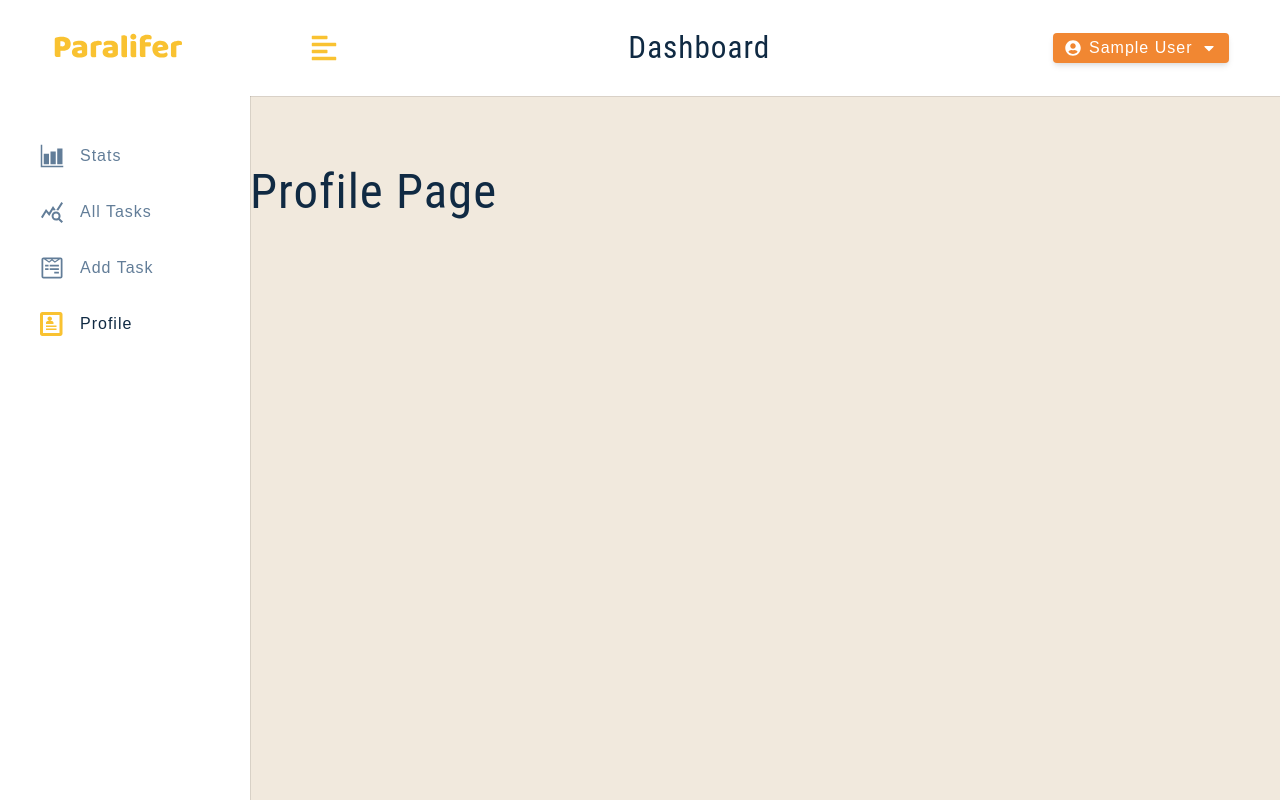
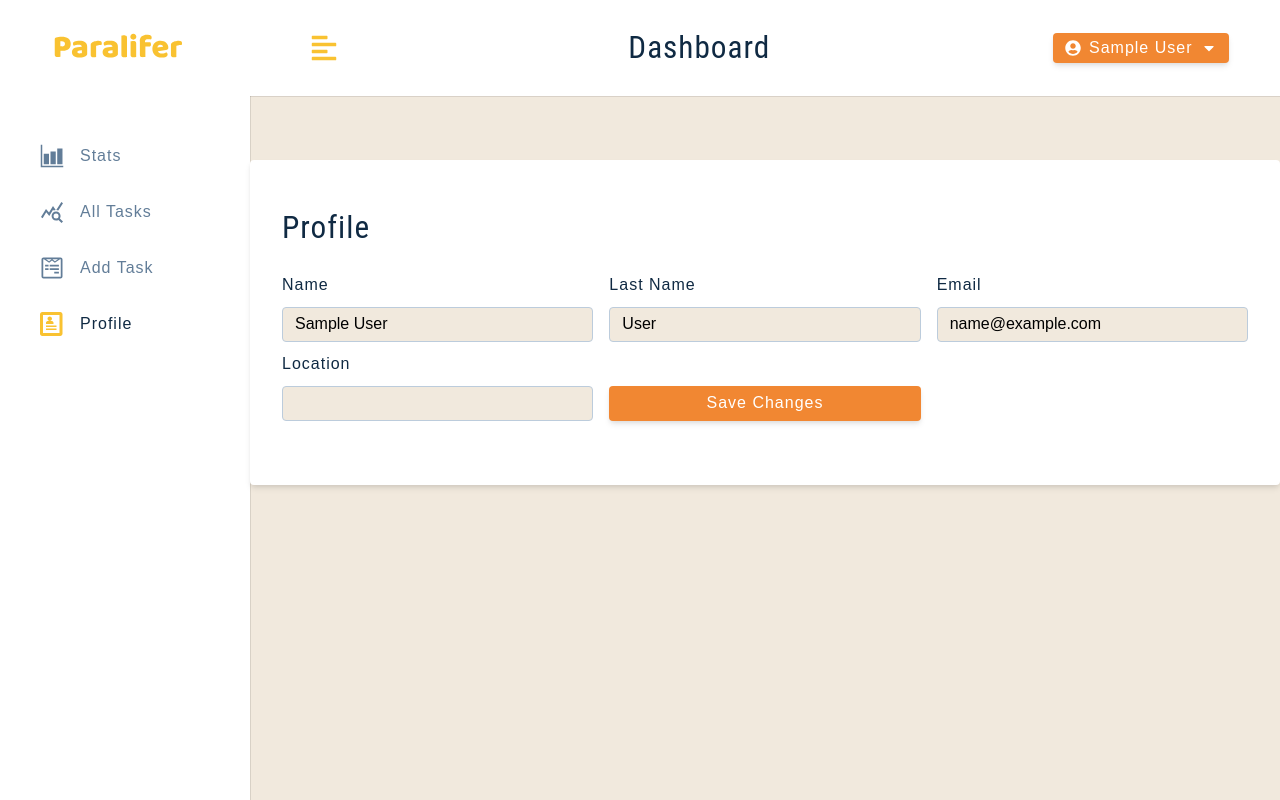
Before and after one commit to Theo-Selin/Paralifer, a React (Create React App) app in the folder client/: page /profile in a window 1280 px wide. Built offline with nearby package versions, Linux system fonts and the light colour scheme; sample sign-in values are in the browser's storage.

Commit message:
Update user functionality with axios interceptors

```diff
--- a/client/src/context/actions.js
+++ b/client/src/context/actions.js
@@ -11,3 +11,7 @@
 
 export const TOGGLE_SIDEBAR = "TOGGLE_SIDEBAR"
 export const LOGOUT_USER = "LOGOUT_USER"
+
+export const UPDATE_USER_BEGIN = "UPDATE_USER_BEGIN"
+export const UPDATE_USER_SUCCESS = "UPDATE_USER_SUCCESS"
+export const UPDATE_USER_ERROR = "UPDATE_USER_ERROR"
--- a/client/src/context/appContext.js
+++ b/client/src/context/appContext.js
@@ -1,7 +1,7 @@
-import React, {useReducer, useContext} from 'react'
+import React, { useReducer, useContext } from "react";
 
-import reducer from './reducer'
-import axios from 'axios'
+import reducer from "./reducer";
+import axios from "axios";
 
 import {
   DISPLAY_ALERT,
@@ -13,108 +13,167 @@
   LOGIN_USER_SUCCESS,
   LOGIN_USER_ERROR,
   TOGGLE_SIDEBAR,
-    LOGOUT_USER
-} from "./actions"
+  LOGOUT_USER,
+  UPDATE_USER_BEGIN,
+  UPDATE_USER_SUCCESS,
+  UPDATE_USER_ERROR,
+} from "./actions";
 
-const user = localStorage.getItem("user")
-const token = localStorage.getItem("token")
-const userLocation = localStorage.getItem("location")
+const user = localStorage.getItem("user");
+const token = localStorage.getItem("token");
+const userLocation = localStorage.getItem("location");
 
 const initialState = {
   isLoading: false,
   showAlert: false,
   alertText: "",
   alertType: "",
-    user: user? JSON.parse(user):null,
+  user: user ? JSON.parse(user) : null,
   token: token,
   userLocation: userLocation || "",
   jobLocation: userLocation || "",
-    showSidebar: false
+  showSidebar: false,
+};
+
+const AppContext = React.createContext();
+
+const AppProvider = ({ children }) => {
+  const [state, dispatch] = useReducer(reducer, initialState);
+
+  // axios
+  const authFetch = axios.create({
+    baseURL: "/api/v1",
+  });
+
+  //request
+  authFetch.interceptors.request.use(
+    (config) => {
+      config.headers.common["Authorization"] = `Bearer ${state.token}`
+      return config
+    },
+    (error) => {
+      return Promise.reject(error)
     }
-
-const AppContext = React.createContext()
-
-
-const AppProvider = ({children}) => {
-    const [state, dispatch] = useReducer(reducer, initialState)
+  )
+    //response
+    authFetch.interceptors.response.use(
+      (response) => {
+        return response;
+      },
+      (error) => {
+        console.log(error.response)
+        if(error.response.status === 401){
+            console.log("AUTH ERROR")
+        }
+        return Promise.reject(error)
+      }
+    );
 
   const displayAlert = () => {
-        dispatch({type: DISPLAY_ALERT})
+    dispatch({ type: DISPLAY_ALERT })
     clearAlert()
-    }
+  };
 
   const clearAlert = () => {
     setTimeout(() => {
-            dispatch({type: CLEAR_ALERT})
-        }, 3000)
-    }
+      dispatch({ type: CLEAR_ALERT });
+    }, 3000);
+  };
 
   const addUserToLocalStorage = ({ user, token, location }) => {
-        localStorage.setItem("user", JSON.stringify(user))
-        localStorage.setItem("token", token)
-        localStorage.setItem("location", location)
-    }
+    localStorage.setItem("user", JSON.stringify(user));
+    localStorage.setItem("token", token);
+    localStorage.setItem("location", location);
+  };
 
   const removeUserFromLocalStorage = () => {
-        localStorage.removeItem("user")
-        localStorage.removeItem("token")
-        localStorage.removeItem("location")
-    }
+    localStorage.removeItem("user");
+    localStorage.removeItem("token");
+    localStorage.removeItem("location");
+  };
 
   const registerUser = async (currentUser) => {
-        dispatch({ type: REGISTER_USER_BEGIN })
+    dispatch({ type: REGISTER_USER_BEGIN });
     try {
-            const response = await axios.post("/api/v1/auth/register", currentUser)
+      const response = await axios.post("/api/v1/auth/register", currentUser);
       // console.log(response)
-            const {user, token, location} = response.data
+      const { user, token, location } = response.data;
       dispatch({
         type: REGISTER_USER_SUCCESS,
-                payload: {user, token, location}
-            })
-            addUserToLocalStorage({ user, token, location })
+        payload: { user, token, location },
+      });
+      addUserToLocalStorage({ user, token, location });
     } catch (error) {
       // console.log(error.response)
       dispatch({
         type: REGISTER_USER_ERROR,
-                payload: { msg: error.response.data.message }
+        payload: { msg: error.response.data.message },
+      });
+    }
+    clearAlert();
+  };
+  const loginUser = async (currentUser) => {
+    dispatch({ type: LOGIN_USER_BEGIN });
+    try {
+      const { data } = await axios.post("/api/v1/auth/login", currentUser);
+      const { user, token, location } = data;
+      dispatch({
+        type: LOGIN_USER_SUCCESS,
+        payload: { user, token, location },
+      });
+      addUserToLocalStorage({ user, token, location });
+    } catch (error) {
+      dispatch({
+        type: LOGIN_USER_ERROR,
+        payload: { msg: error.response.data.message },
+      });
+    }
+    clearAlert();
+    console.log(currentUser);
+  };
+  const toggleSidebar = () => {
+    dispatch({ type: TOGGLE_SIDEBAR });
+  };
+  const logoutUser = () => {
+    dispatch({ type: LOGOUT_USER });
+    removeUserFromLocalStorage();
+  };
+  const updateUser = async (currentUser) => {
+      dispatch({type: UPDATE_USER_BEGIN})
+    try {
+      const { data } = await authFetch.patch("/auth/updateUser", currentUser);
+
+      const {user, location, token} = data
+
+      dispatch({type: UPDATE_USER_SUCCESS, payload: {user, location, token}})
+      addUserToLocalStorage({user, location, token})
+    } catch (error) {
+        dispatch({
+            type: UPDATE_USER_ERROR,
+            payload: {msg: error.response.data.message}
         })
     }
     clearAlert()
-    }
-    const loginUser = async (currentUser) => {
-        dispatch({ type: LOGIN_USER_BEGIN })
-        try {
-            const { data } = await axios.post("/api/v1/auth/login", currentUser)
-            const { user, token, location } = data
-            dispatch({
-                type: LOGIN_USER_SUCCESS,
-                payload: { user, token, location }
-            })
-            addUserToLocalStorage({ user, token, location })
-        } catch (error) {
-            dispatch({
-                type: LOGIN_USER_ERROR,
-                payload: { msg: error.response.data.message }
-            })
-        }
-        clearAlert()
-        console.log(currentUser)
-    }
-    const toggleSidebar = () => {
-        dispatch({type: TOGGLE_SIDEBAR})
-    }
-    const logoutUser = () => {
-        dispatch({type: LOGOUT_USER})
-        removeUserFromLocalStorage()
-    }
-    return <AppContext.Provider value={{...state, displayAlert, registerUser, loginUser, toggleSidebar, logoutUser}}>
+  };
+  return (
+    <AppContext.Provider
+      value={{
+        ...state,
+        displayAlert,
+        registerUser,
+        loginUser,
+        toggleSidebar,
+        logoutUser,
+        updateUser,
+      }}
+    >
       {children}
     </AppContext.Provider>
-
-}
+  );
+};
 
 const useAppContext = () => {
-    return useContext(AppContext)
-}
+  return useContext(AppContext);
+};
 
-export {AppProvider, initialState, useAppContext}
+export { AppProvider, initialState, useAppContext };
--- a/client/src/context/reducer.js
+++ b/client/src/context/reducer.js
@@ -8,7 +8,10 @@
     LOGIN_USER_SUCCESS,
     LOGIN_USER_ERROR,
     TOGGLE_SIDEBAR,
-    LOGOUT_USER
+    LOGOUT_USER,
+    UPDATE_USER_BEGIN,
+    UPDATE_USER_SUCCESS,
+    UPDATE_USER_ERROR,
 } from "./actions"
 
 import { initialState } from "./appContext"
@@ -94,6 +97,31 @@
             jobLocation: "",
             userLocation: ""}
     }
+    if(action.type === UPDATE_USER_BEGIN){
+        return { ...state, isLoading: true }
+    }
+    if(action.type === UPDATE_USER_SUCCESS){
+        return {
+            ...state,
+            isLoading: false,
+            token: action.payload.token,
+            user: action.payload.user,
+            userLocation: action.payload.location,
+            jobLocation: action.payload.location,
+            showAlert: true,
+            alertType: "success",
+            alertText: "User Profile Updated"
+        }
+    }
+    if(action.type === UPDATE_USER_ERROR){
+        return {
+            ...state,
+            isLoading: false,
+            showAlert: true,
+            alertType: "danger",
+            alertText: action.payload.msg
+        }
+    }
     throw new Error(`no such action : ${action.type}`)
 }
 
--- a/client/src/pages/dashboard/Profile.js
+++ b/client/src/pages/dashboard/Profile.js
@@ -1,10 +1,64 @@
-import React from 'react'
+import { useState } from 'react'
+import { FormRow, Alert} from '../../components'
+import { useAppContext } from '../../context/appContext.js'
+import Wrapper from '../../assets/wrappers/DashboardFormPage'
 
 const Profile = () => {
+  const {user, showAlert, displayAlert, updateUser, isLoading} = useAppContext()
+
+  const [name, setName] = useState(user?.name)
+  const [email, setEmail] = useState(user?.email)
+  const [lastName, setLastName] = useState(user?.lastName)
+  const [location, setLocation] = useState(user?.location)
+
+  const handleSubmit = (e) => {
+    e.preventDefault()
+
+    // remove while testing
+    // if (!name || !email || !lastName || !location) {
+    //   displayAlert()
+    //   return
+    // }
+    updateUser({name, email, lastName, location})
+  }
+
   return (
-    <h1>
-      Profile Page
-    </h1>
+    <Wrapper>
+      <form className="form" onSubmit={handleSubmit}>
+      <h3>Profile</h3>
+      {showAlert && <Alert />}
+      <div className="form-center">
+        <FormRow
+          type="text"
+          name="name"
+          value={name}
+          handleChange={(e) => setName(e.target.value)}
+        />
+        <FormRow
+          type="text"
+          labelText="last name"
+          name="lastName"
+          value={lastName}
+          handleChange={(e) => setLastName(e.target.value)}
+        />
+        <FormRow
+          type="email"
+          name="email"
+          value={email}
+          handleChange={(e) => setEmail(e.target.value)}
+        />
+        <FormRow
+          type="text"
+          name="location"
+          value={location}
+          handleChange={(e) => setLocation(e.target.value)}
+        />
+        <button className="btn btn-block" type="submit" disabled={isLoading}>
+          {isLoading ? "Please wait..." : "save changes"}
+        </button>
+      </div>
+      </form>
+      </Wrapper>
   )
 }
 
```
Also changed, not shown: 2 other files (tests, documents, lock files or other folders). Lines whose indentation alone changed are shown as unchanged.
